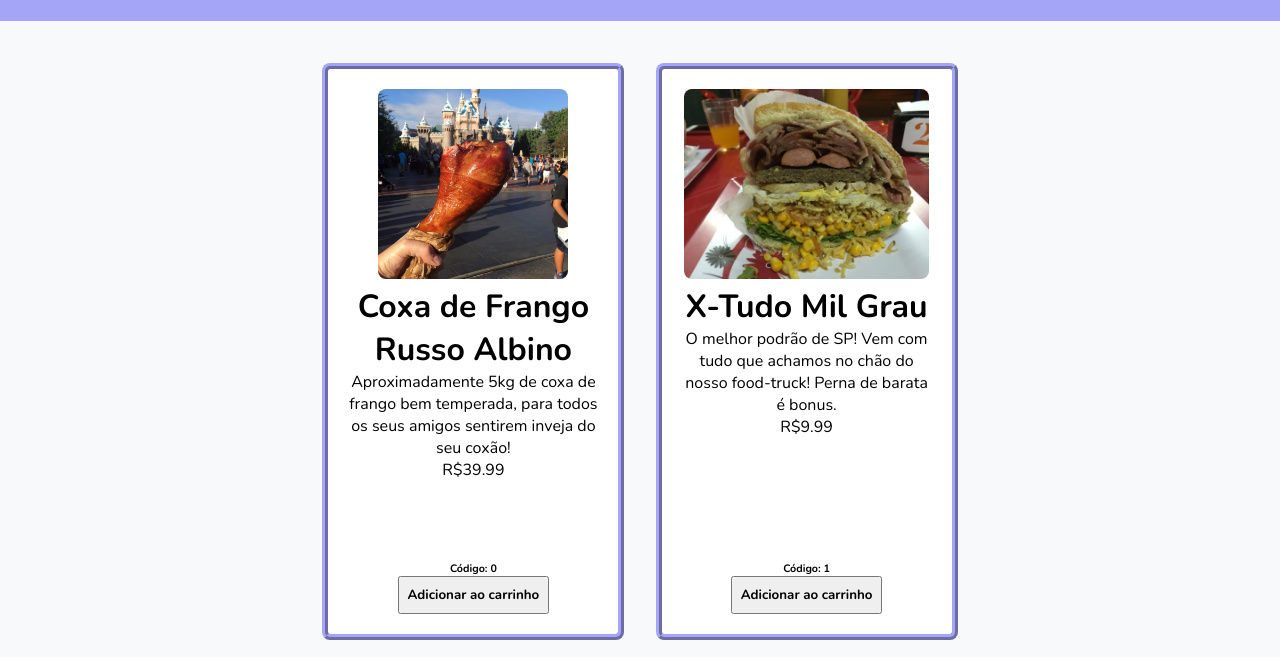
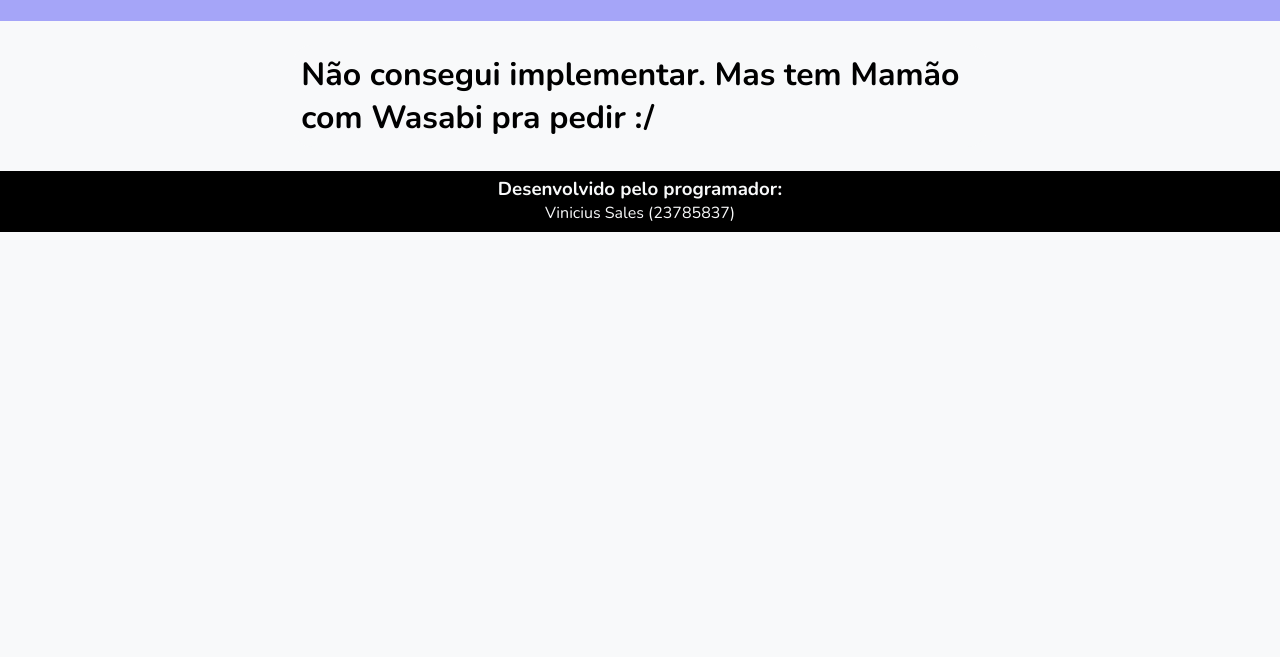
Before and after one commit to vczoika/rangaoDelivery, a plain HTML site: page carrinho.html in a window 1280 px wide. Shown: the part 95-752 px from the top of the page. Drawn offline with nearby package versions, Linux system fonts and the light colour scheme.

Commit message:
Updated carrinho.html

```diff
--- a/carrinho.html
+++ b/carrinho.html
@@ -55,7 +55,7 @@
     </nav>
 
     <div class="container">
-      <main id="foods"></main>
+      <main id="carts"><h1>Não consegui implementar. Mas tem Mamão com Wasabi pra pedir :/</h1></main>
     </div>
     <footer>
       <h3>Desenvolvido pelo programador:</h3>
```
